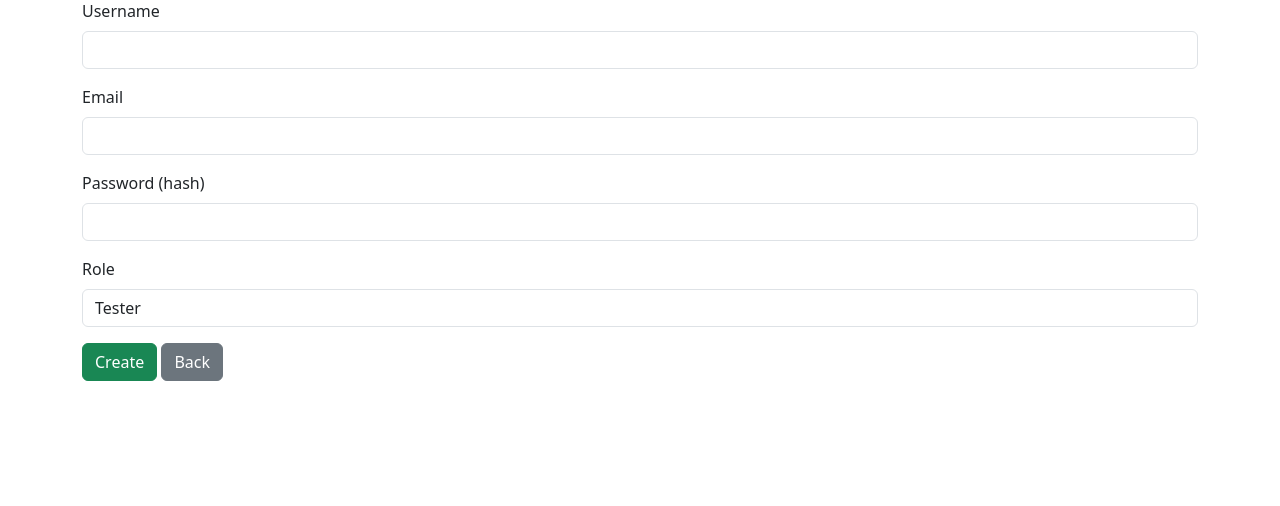
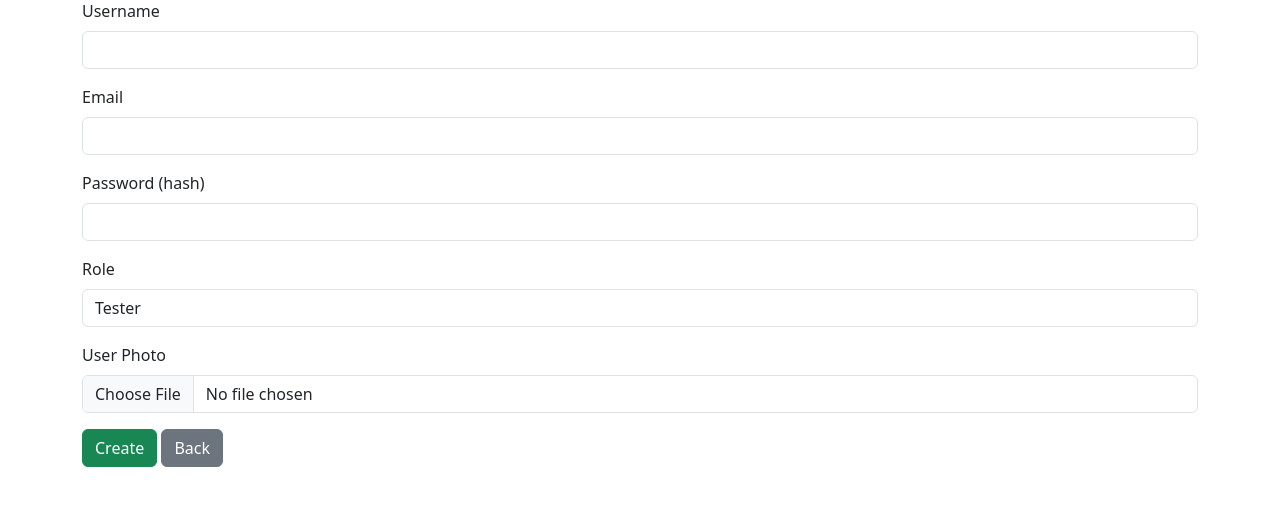
Before and after one commit to kruzikt/kdbs2_test_management_app, a Flask app: page /users/new in a window 1280 px wide. Shown: the part 81-587 px from the top of the page. Run offline with Flask 3, Linux system fonts and the light colour scheme; parts of the project's set-up code (start-up, migrations or seed data) failed here and were passed over.

Commit message:
Users - pridani fotky - ulozena jako BLOB v databazi

```diff
--- a/app.py
+++ b/app.py
@@ -1,4 +1,4 @@
-from flask import Flask, render_template, redirect, url_for, request, flash
+from flask import Flask, render_template, redirect, url_for, request, flash, Response, abort
 import os
 from api import api
 from extensions import db, migrate
@@ -138,7 +138,10 @@ def new_user():
         email = request.form['email']
         password_hash = request.form['password_hash']
         role = request.form['role']
+        photo = request.files.get('photo')
         user = User(username=username, email=email, password_hash=password_hash, role=role)
+        if photo and photo.filename:
+            user.photo = photo.read()
         db.session.add(user)
         db.session.commit()
         flash('User created!')
@@ -150,5 +153,13 @@ def list_test_results_page():
     testresults = TestResult.query.all()
     return render_template('testresults.html', testresults=testresults)
 
+@app.route('/user_photo/<int:user_id>')
+def user_photo(user_id):
+    user = User.query.get_or_404(user_id)
+    if user.photo:
+        return Response(user.photo, mimetype='image/jpeg')
+    else:
+        abort(404)
+
 if __name__ == '__main__':
     app.run(debug=True, host='0.0.0.0')
--- a/db_init.sql
+++ b/db_init.sql
@@ -16,7 +16,8 @@ CREATE TABLE IF NOT EXISTS users (
     email VARCHAR(100) NOT NULL UNIQUE,
     password_hash VARCHAR(255) NOT NULL,
     role ENUM('tester', 'manager', 'admin') NOT NULL DEFAULT 'tester',
-    created_at TIMESTAMP DEFAULT CURRENT_TIMESTAMP
+    created_at TIMESTAMP DEFAULT CURRENT_TIMESTAMP,
+    photo LONGBLOB
 );
 
 -- 3. Tabulka: projekty
--- a/models.py
+++ b/models.py
@@ -13,6 +13,7 @@ class User(db.Model):
     email = db.Column(db.String(100), unique=True, nullable=False)
     password_hash = db.Column(db.String(255), nullable=False)
     role = db.Column(db.Enum('tester', 'manager', 'admin'), default='tester', nullable=False)
+    photo = db.Column(db.LargeBinary)  # Přidán sloupec pro fotku uživatele
     created_at = db.Column(db.DateTime, default=datetime.utcnow)
 
 class Project(db.Model):
--- a/templates/new_user.html
+++ b/templates/new_user.html
@@ -10,7 +10,7 @@
 <body>
     <div class="container mt-4">
         <h1>New User</h1>
-        <form method="post">
+        <form method="post" enctype="multipart/form-data">
             <div class="mb-3">
                 <label for="username" class="form-label">Username</label>
                 <input type="text" class="form-control" id="username" name="username" required>
@@ -31,6 +31,10 @@
                     <option value="admin">Admin</option>
                 </select>
             </div>
+            <div class="mb-3">
+                <label for="photo" class="form-label">User Photo</label>
+                <input type="file" class="form-control" id="photo" name="photo" accept="image/*">
+            </div>
             <button type="submit" class="btn btn-success">Create</button>
             <a href="/users" class="btn btn-secondary">Back</a>
         </form>
--- a/templates/projects.html
+++ b/templates/projects.html
@@ -37,7 +37,10 @@
                     <td>{{ project.description }}</td>
                     <td>{{ project.created_by }}</td>
                     <td>{{ test_counts[project.id] }}</td>
-                    <td><pre class="mb-0">{{ project.configuration | tojson(indent=2) if project.configuration else '' }}</pre></td>
+                    <td>
+                        <pre
+                            class="mb-0">{{ project.configuration | tojson(indent=2) if project.configuration else '' }}</pre>
+                    </td>
                 </tr>
                 {% endfor %}
             </tbody>
--- a/templates/users.html
+++ b/templates/users.html
@@ -25,6 +25,7 @@
                     <th>Username</th>
                     <th>Email</th>
                     <th>Role</th>
+                    <th>Photo</th>
                 </tr>
             </thead>
             <tbody>
@@ -34,6 +35,11 @@
                     <td>{{ user.username }}</td>
                     <td>{{ user.email }}</td>
                     <td>{{ user.role }}</td>
+                    <td>
+                        {% if user.photo %}
+                        <img src="{{ url_for('user_photo', user_id=user.id) }}" alt="User Photo" style="max-width:60px; max-height:60px;">
+                        {% endif %}
+                    </td>
                 </tr>
                 {% endfor %}
             </tbody>
```
Also changed, not shown: templates/testcases.html (+4 -3 lines).
